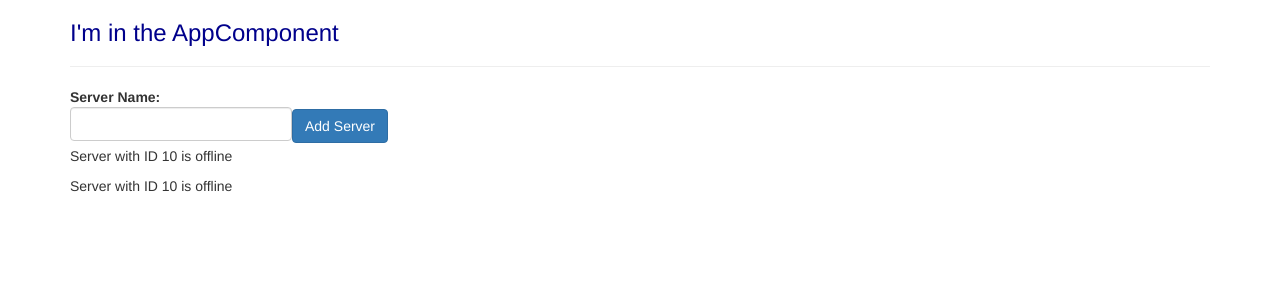
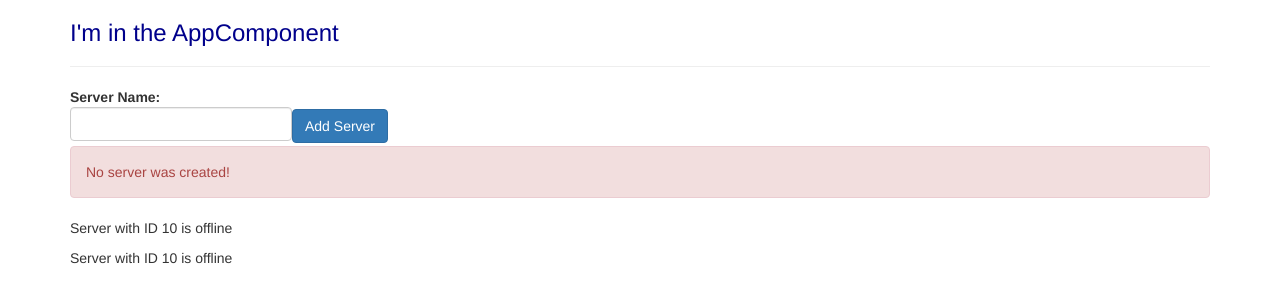
Before and after one commit to smithmd/noodling, an Angular app in the folder Angular/angular-cli-learning/: page / in a window 1280 px wide. Shown: the top 302 px of the page. Built offline with nearby package versions, Linux system fonts and the light colour scheme.

Commit message:
added else to ngIf

```diff
--- a/Angular/angular-cli-learning/src/app/servers/servers.component.html
+++ b/Angular/angular-cli-learning/src/app/servers/servers.component.html
@@ -11,6 +11,9 @@
 <!--<p [innerText]="allowNewServer"></p>-->
 <!--<p>{{serverName}}</p>-->
 <!--<p>{{serverCreationStatus}}</p>-->
-<div class="alert alert-success" *ngIf="serverCreated">Server was created. Server name is {{serverName}}</div>
+<div class="alert alert-success" *ngIf="serverCreated; else noServer">Server was created. Server name is {{serverName}}</div>
+<ng-template #noServer>
+  <div class="alert alert-danger">No server was created!</div>
+</ng-template>
 <app-server></app-server>
 <app-server></app-server>
```
